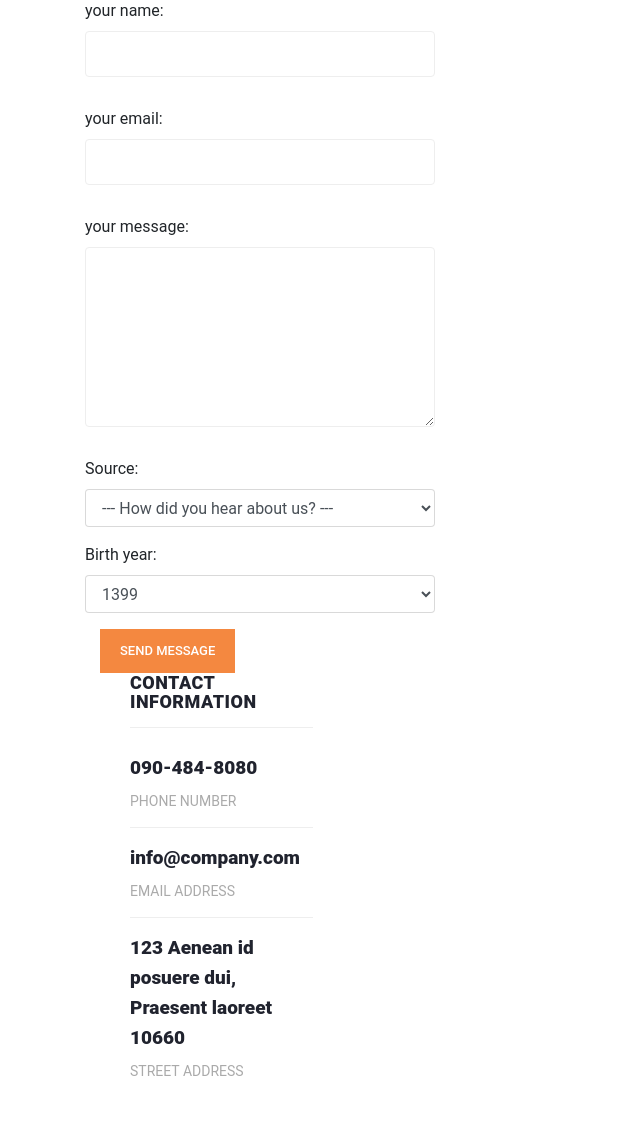
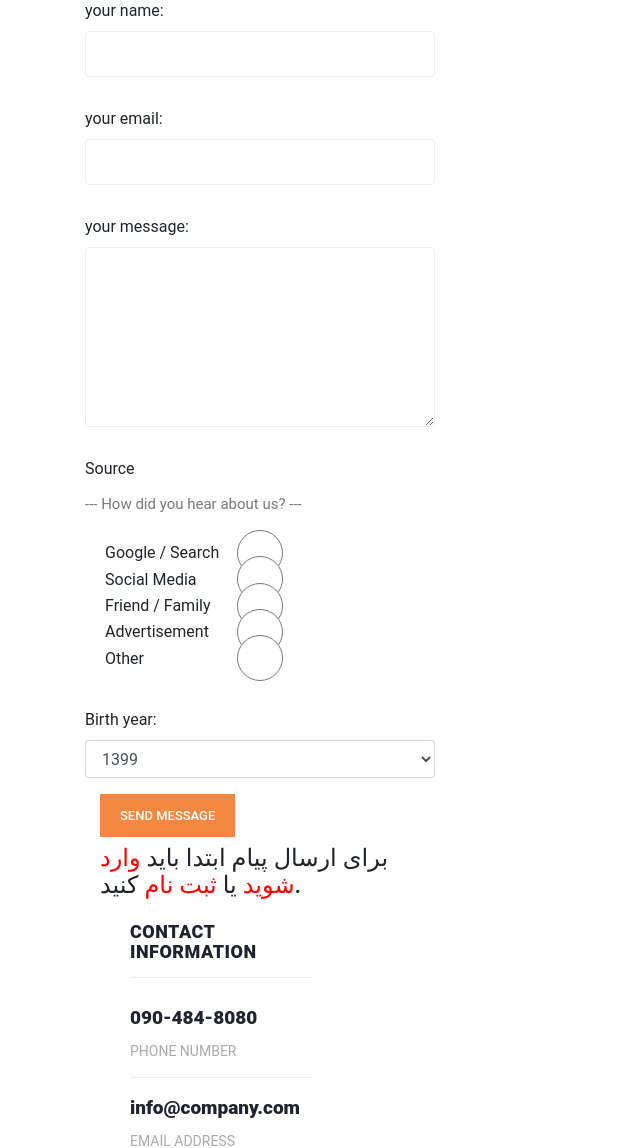
Before and after one commit to codekhoneh/myblog, a Django app: page /article/contactus in a window 1280 px wide. Shown: the part 566-1714 px from the top of the page, without its empty margins (0-640 px from the left). Run offline with Django 5.2, Linux system fonts and the light colour scheme; data comes from the database, SQL or seed files in the repository; both versions use the stored data as it was after the commit; some libraries are stand-ins or nearby versions.

Commit message:
end 2 contact

```diff
--- a/blog_app/forms.py
+++ b/blog_app/forms.py
@@ -31,7 +31,7 @@
     )
 
     SOURCE_CHOICES = [
-        ('', '--- How did you hear about us? ---'),
+
         ('google', 'Google / Search'),
         ('social', 'Social Media'),
         ('friend', 'Friend / Family'),
@@ -40,7 +40,7 @@
     ]
     source = forms.ChoiceField(
         choices=SOURCE_CHOICES,
-        widget=forms.Select(attrs={'class': 'form-control'})
+        widget=forms.RadioSelect(attrs={'class': 'form-check-input'})
     )
 
     def clean(self):
--- a/blog_app/templates/blog_app/contact_us.html
+++ b/blog_app/templates/blog_app/contact_us.html
@@ -10,6 +10,25 @@
       .sidebar-item.contact-form form select {
         text-transform: none !important;
       }
+      /* Radio alignment and spacing: place radio input directly next to label text with extra gap */
+      .sidebar-item.contact-form .form-check {
+        display: flex;
+        align-items: center;
+        gap: 0.9rem; /* increased space between radio and text */
+        margin-bottom: 0.45rem;
+      }
+      .sidebar-item.contact-form .form-check-input {
+        /* ensure consistent placement and no extra browser margin */
+        margin: 0;
+        flex: 0 0 auto;
+      }
+      .sidebar-item.contact-form .form-check-label {
+        margin: 0;
+        line-height: 1.2;
+      }
+      /* If your site uses RTL, keep the radio visually next to its label by forcing inline direction */
+      .sidebar-item.contact-form .form-check { direction: ltr; }
+      .sidebar-item.contact-form .form-check-label { direction: rtl; }
     </style>
     <!-- Page Content -->
     <!-- Banner Starts Here -->
@@ -44,13 +63,20 @@
                       <h2>Send us a message</h2>
                     </div>
                     <div class="content">
+                      {# Show the form to everyone, but only allow sending for authenticated users #}
                       <form id="contact" action="" method="post">
-                            {% csrf_token %}
+                          {% csrf_token %}
                         <div class="row">
                           <div class="col-md-6 col-sm-12">
                           {% if success %}
                               <div class="alert alert-success">پیام با موفقیت ارسال شد.</div>
                           {% endif %}
+
+                          {# show server-side warning when anonymous tried to post #}
+                          {% if not_allowed %}
+                            <div class="alert alert-warning">برای ارسال پیام ابتدا باید وارد سایت شوید. <a href="{% url 'account:login' %}?next={% url 'blog:contact_us' %}">ورود</a> / <a href="{% url 'account:register' %}">ثبت نام</a></div>
+                          {% endif %}
+
                           {{ myform.non_field_errors }}
 
                           <div class="form-group">
@@ -78,12 +104,25 @@
                           </div>
 
                           <div class="form-group">
-                            {{ myform.source.label_tag }}
-                            {{ myform.source }}
+                            <label>{{ myform.source.label }}</label>
+                            <p>--- How did you hear about us? ---</p>
+                            <br>
+                            <div>
+                              {# Render radios with input before the label text #}
+                              {% for val, label in myform.source.field.choices %}
+                                <div class="form-check">
+
+                                  <input class="form-check-input" type="radio" name="{{ myform.source.html_name }}" id="id_{{ myform.source.html_name }}_{{ forloop.counter0 }}" value="{{ val }}" {% if val == myform.source.value %}checked{% endif %}>
+                                  <label class="form-check-label" for="id_{{ myform.source.html_name }}_{{ forloop.counter0 }}">{{ label }}</label>
+                                </div>
+                              {% endfor %}
+                            </div>
                             {% if myform.source.errors %}
                               <div class="alrt alert-danger">{{ myform.source.errors }}</div>
                             {% endif %}
                           </div>
+
+                          <br>
 
                           <div class="form-group">
                             {{ myform.birth_year.label_tag }}
@@ -95,7 +134,13 @@
 
                           <div class="col-lg-12">
                             <fieldset>
-                              <button type="submit" id="form-submit" class="main-button">Send Message</button>
+                              {% if user.is_authenticated %}
+                                <button type="submit" id="form-submit" class="main-button">Send Message</button>
+                              {% else %}
+                                <button type="button" class="main-button" disabled>Send Message</button>
+                                <br>
+                                <h4 class="d-block mt-2">برای ارسال پیام ابتدا باید <a style='color:red;' href="{% url 'account:login' %}?next={% url 'blog:contact_us' %}" >وارد شوید</a> یا <a style='color:red;' href="{% url 'account:register' %}">ثبت نام</a> کنید.</h4>
+                              {% endif %}
                             </fieldset>
                           </div>
 
@@ -105,6 +150,7 @@
                     </div>
                   </div>
                 </div>
+                <br>
                 <div class="col-lg-4">
                   <div class="sidebar-item contact-information">
                     <div class="sidebar-heading">
--- a/blog_app/views.py
+++ b/blog_app/views.py
@@ -133,21 +133,44 @@
 def contactus(request):
     footer1 = footer.objects.last()
     success = False
+    not_allowed = False
+
+    # If user is trying to submit but isn't authenticated, don't save the message
     if request.method == 'POST':
-        form = ContactUsForm(request.POST)
-        if form.is_valid():
-            # Save message to database
-            ContactMessage.objects.create(
-                name=form.cleaned_data.get('name'),
-                email=form.cleaned_data.get('email') if 'email' in form.cleaned_data else None,
-                text=form.cleaned_data.get('text'),
-                birth_year=form.cleaned_data.get('birth_year'),
-                source=form.cleaned_data.get('source') if 'source' in form.cleaned_data else None,
-            )
-            success = True
-            # reset to empty form after successful submit
+        if not request.user.is_authenticated:
+            # mark that anonymous attempted to post so template can show a message
+            not_allowed = True
+            form = ContactUsForm(request.POST)
+        else:
+            form = ContactUsForm(request.POST)
+            if form.is_valid():
+                # Save message to database
+                ContactMessage.objects.create(
+                    name=form.cleaned_data.get('name'),
+                    email=form.cleaned_data.get('email') if 'email' in form.cleaned_data else None,
+                    text=form.cleaned_data.get('text'),
+                    birth_year=form.cleaned_data.get('birth_year'),
+                    source=form.cleaned_data.get('source') if 'source' in form.cleaned_data else None,
+                )
+                success = True
+                # reset to empty form after successful submit, prefill name/email for logged-in user
+                form = ContactUsForm(initial={
+                    'name': getattr(request.user, 'get_full_name', lambda: '')() or request.user.username,
+                    'email': request.user.email,
+                })
+    else:
+        # For GET, prefill name/email for authenticated users
+        if request.user.is_authenticated:
+            form = ContactUsForm(initial={
+                'name': getattr(request.user, 'get_full_name', lambda: '')() or request.user.username,
+                'email': request.user.email,
+            })
+        else:
             form = ContactUsForm()
-    else:
-        form = ContactUsForm()
 
-    return render(request, 'blog_app/contact_us.html', {'myform': form, 'success': success, 'footers': footer1})
+    return render(request, 'blog_app/contact_us.html', {
+        'myform': form,
+        'success': success,
+        'footers': footer1,
+        'not_allowed': not_allowed,
+    })
```
Also changed, not shown: account_app/templates/account_app/login.html (+7 -0 lines), db.sqlite3.
